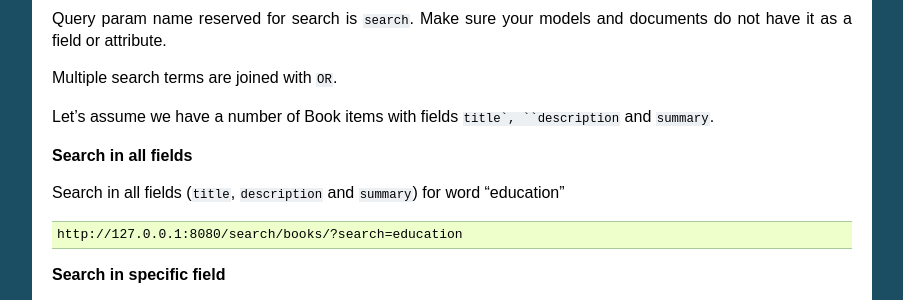
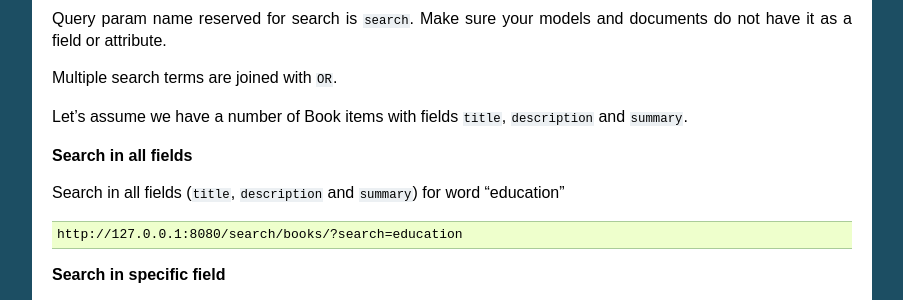
Before and after one commit to barseghyanartur/django-elasticsearch-dsl-drf, a Sphinx documentation site: the page built from docs/index.rst, in a window 1280 px wide and 900 px high, scrolled down 10657 px. Shown: the part 152-452 px from the top of the window, without its empty margins (198-1101 px from the left). Built offline with Sphinx 7.4.7, drawn with Linux system fonts in a browser that asks for light colours; pages that are not in the unit, such as notebooks, are missing from menus; the version number could not be read and is left out.

Commit message:
fixes in docs

```diff
--- a/README.rst
+++ b/README.rst
@@ -698,7 +698,7 @@ documents do not have it as a field or attribute.
 
 Multiple search terms are joined with ``OR``.
 
-Let's assume we have a number of Book items with fields ``title`,
+Let's assume we have a number of Book items with fields ``title``,
 ``description`` and ``summary``.
 
 **Search in all fields**
--- a/docs/index.rst
+++ b/docs/index.rst
@@ -698,7 +698,7 @@ documents do not have it as a field or attribute.
 
 Multiple search terms are joined with ``OR``.
 
-Let's assume we have a number of Book items with fields ``title`,
+Let's assume we have a number of Book items with fields ``title``,
 ``description`` and ``summary``.
 
 **Search in all fields**
```
